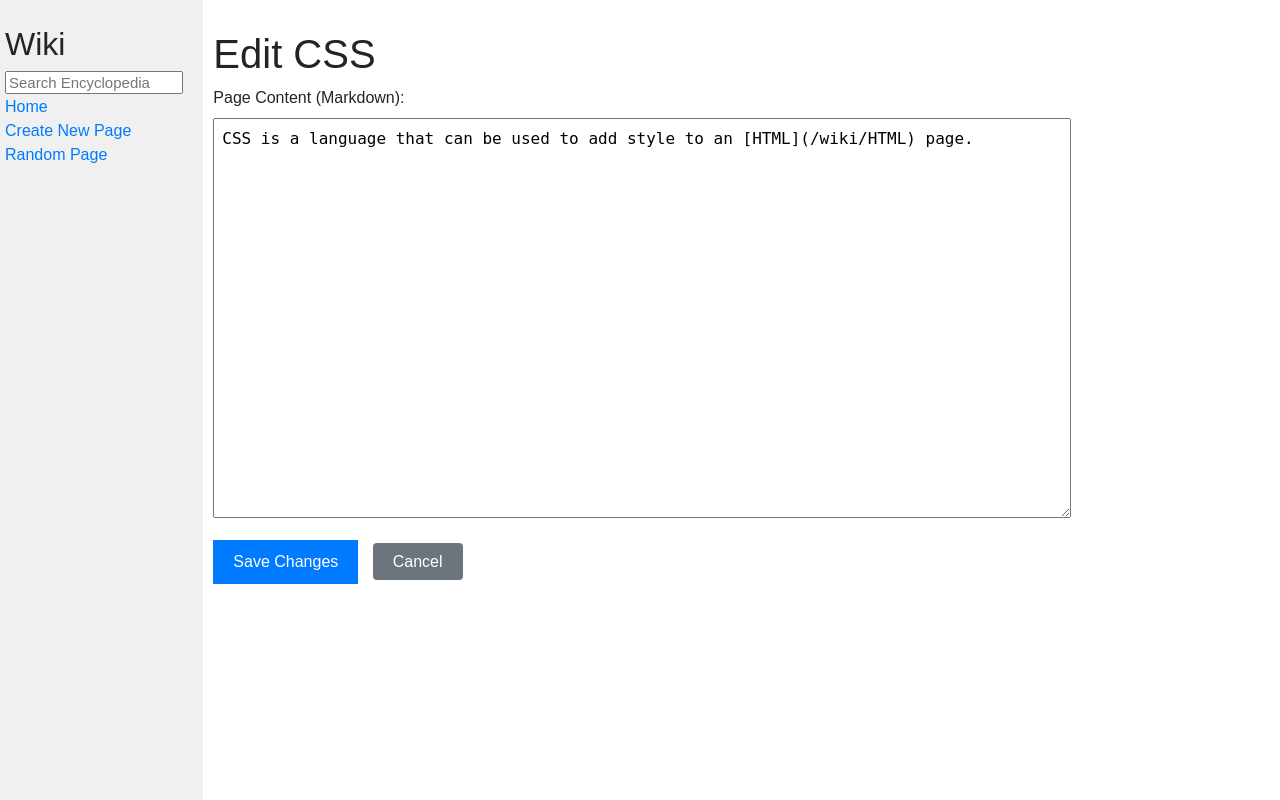
After one commit to Alex-Pantis/Harvard-CS50W, a Django app: page /edit/CSS in a window 1280 px wide. The commit adds this page. Run offline with Django 5.2, Linux system fonts and the light colour scheme; some libraries are stand-ins or nearby versions.

Commit message:
wiki end

```diff
--- /dev/null
+++ b/Projects/Wiki/encyclopedia/templates/encyclopedia/edit.html
@@ -0,0 +1,28 @@
+{% extends "encyclopedia/layout.html" %}
+
+{% block title %}
+    Edit {{ title }}
+{% endblock %}
+
+{% block body %}
+    <h1>Edit {{ title }}</h1>
+
+    <form method="post">
+        {% csrf_token %}
+
+        <div style="margin-bottom: 15px;">
+            <label for="content">Page Content (Markdown):</label><br>
+            <textarea name="content" id="content" required
+                      style="width: 80%; height: 400px; padding: 8px; font-family: monospace;">{{ content }}</textarea>
+        </div>
+
+        <button type="submit" style="padding: 10px 20px; background-color: #007bff; color: white; border: none; cursor: pointer;">
+            Save Changes
+        </button>
+
+        <a href="{% url 'entry' title %}" style="margin-left: 10px; padding: 10px 20px; background-color: #6c757d; color: white; text-decoration: none; border-radius: 4px;">
+            Cancel
+        </a>
+    </form>
+
+{% endblock %}
--- a/Projects/Wiki/encyclopedia/templates/encyclopedia/entry.html
+++ b/Projects/Wiki/encyclopedia/templates/encyclopedia/entry.html
@@ -7,6 +7,10 @@
 {% block body %}
     <h1>{{ title }}</h1>
 
+    <a href="{% url 'edit' title %}" style="display: inline-block; margin-bottom: 20px; padding: 8px 15px; background-color: #28a745; color: white; text-decoration: none; border-radius: 4px;">
+        Edit this page
+    </a>
+
     {{ content|safe }}
 
 {% endblock %}
--- a/Projects/Wiki/encyclopedia/templates/encyclopedia/layout.html
+++ b/Projects/Wiki/encyclopedia/templates/encyclopedia/layout.html
@@ -18,10 +18,10 @@
                 <a href="{% url 'index' %}">Home</a>
             </div>
             <div>
-                Create New Page
+                <a href="{% url 'new' %}">Create New Page</a>
             </div>
             <div>
-                Random Page
+                <a href="{% url 'random' %}">Random Page</a>
             </div>
             {% block nav %}
             {% endblock %}
--- a/Projects/Wiki/encyclopedia/templates/encyclopedia/new.html
+++ b/Projects/Wiki/encyclopedia/templates/encyclopedia/new.html
@@ -29,8 +29,7 @@
             <textarea name="content" id="content" required
                       style="width: 100%; max-width: 600px; height: 300px; padding: 8px; border: 1px solid #ccc; border-radius: 4px; font-family: monospace;"
                       placeholder="# Title
-
-Write your content here in Markdown format...">{{ content }}</textarea>
+                     Write your content here in Markdown format...">{{ content }}</textarea>
         </div>
 
         <button type="submit" style="padding: 10px 20px; background-color: #007bff; color: white; border: none; border-radius: 4px; cursor: pointer; font-size: 16px;">
--- a/Projects/Wiki/encyclopedia/urls.py
+++ b/Projects/Wiki/encyclopedia/urls.py
@@ -7,4 +7,5 @@ urlpatterns = [
     path("search", views.search, name="search"),
     path("new", views.new_page, name="new"),
     path("edit/<str:title>", views.edit_page, name="edit"),
+    path("random", views.random_page, name="random"),
 ]
--- a/Projects/Wiki/encyclopedia/views.py
+++ b/Projects/Wiki/encyclopedia/views.py
@@ -1,5 +1,6 @@
 from django.shortcuts import render, redirect
 from . import util
+import random
 
 def index(request):
     return render(request, "encyclopedia/index.html", {
@@ -99,3 +100,13 @@ def edit_page(request, title):
         "title": title,
         "content": content
     })
+
+def random_page(request):
+    # Get all entry names
+    entries = util.list_entries()
+
+    # Pick a random one
+    random_entry = random.choice(entries)
+
+    # Go to that entry's page
+    return redirect('entry', title=random_entry)
--- a/Projects/Wiki/entries/CSS.md
+++ b/Projects/Wiki/entries/CSS.md
@@ -1,3 +1 @@
-# CSS
-
 CSS is a language that can be used to add style to an [HTML](/wiki/HTML) page.
```
Also changed, not shown: Projects/Wiki/entries/Django.md (+0 -2 lines), Projects/Wiki/entries/Flask.md (added, +29 -0 lines), Projects/Wiki/entries/Git.md (+0 -2 lines), Projects/Wiki/entries/HTML.md (+0 -2 lines), Projects/Wiki/entries/Python.md (+0 -2 lines).
